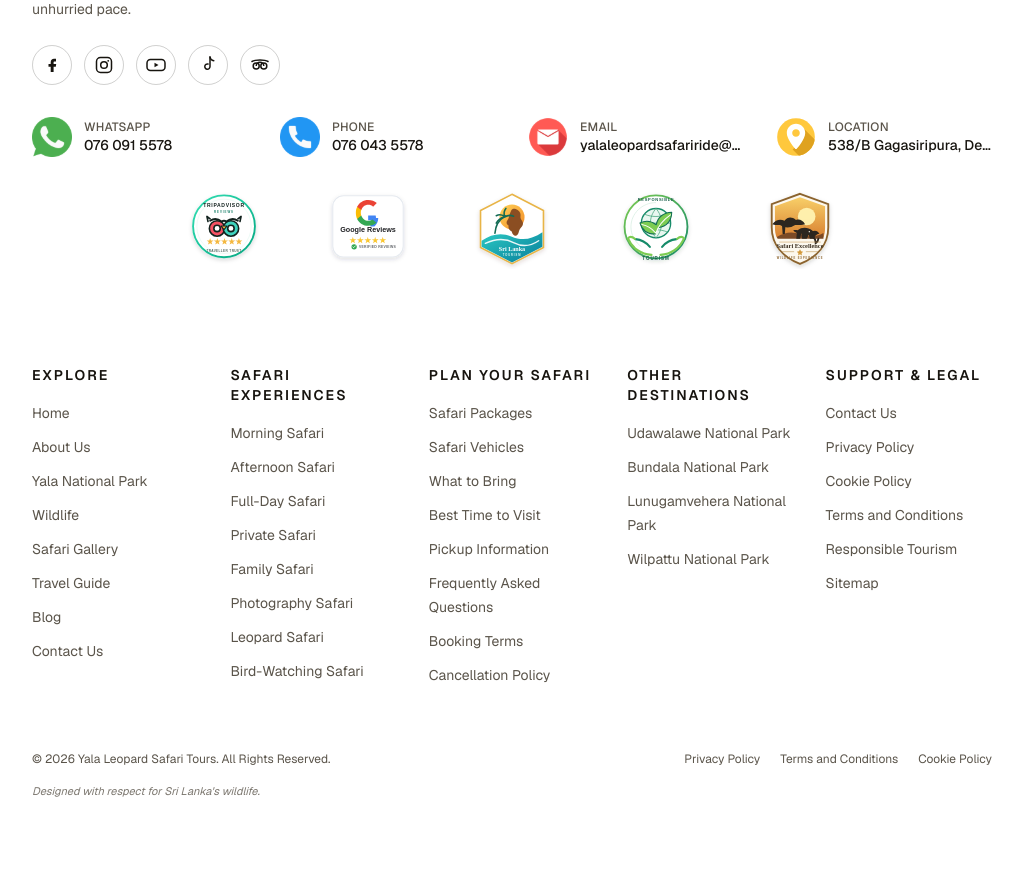
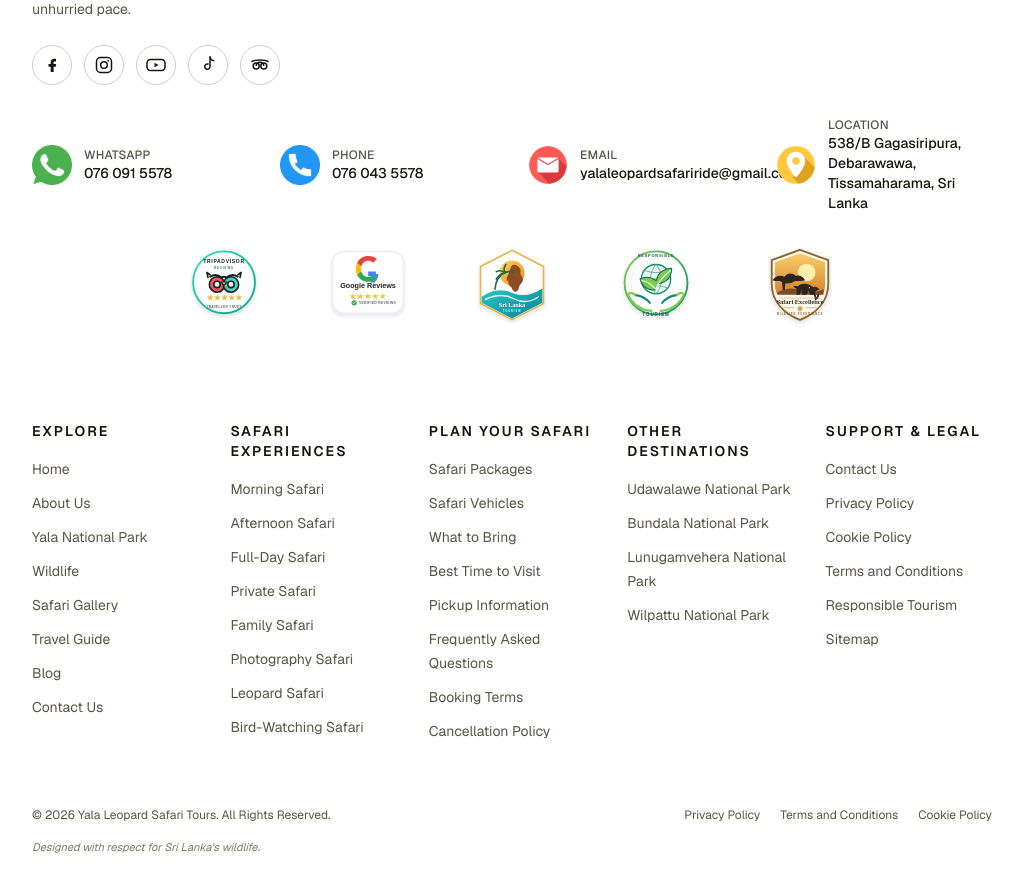
Before and after one commit to sarangas001/yala-leopard-safari-tours, a Next.js app: page /about in a window 1280 px wide. Shown: the part 6980-7860 px from the top of the page, without its empty margins (128-1151 px from the left). Before the commit the page ends 7804 px from the top, so only its background shows below. Built offline with nearby package versions, Linux system fonts and the light colour scheme.

Commit message:
fix: adjust text display properties in Footer and Hero components

```diff
--- a/components/Footer.tsx
+++ b/components/Footer.tsx
@@ -353,7 +353,7 @@ export default function Footer() {
               />
               <span className="min-w-0 text-left">
                 <span className="block text-xs uppercase tracking-wide text-brand-ink-muted">{item.label}</span>
-                <span className="block truncate">{item.value}</span>
+                <span className="block">{item.value}</span>
               </span>
             </a>
           ))}
--- a/components/Hero.tsx
+++ b/components/Hero.tsx
@@ -341,7 +341,7 @@ export default function Hero() {
                   </span>
                   <span
                     className={
-                      "mt-2.5 block max-w-28 text-xs font-medium leading-snug tracking-wide transition-colors duration-300 " +
+                      "mt-2.5 block min-h-9 max-w-28 text-xs font-medium leading-snug tracking-wide transition-colors duration-300 " +
                       (i === active ? "text-white" : "text-white/60 group-hover:text-white/90")
                     }
                   >
```
